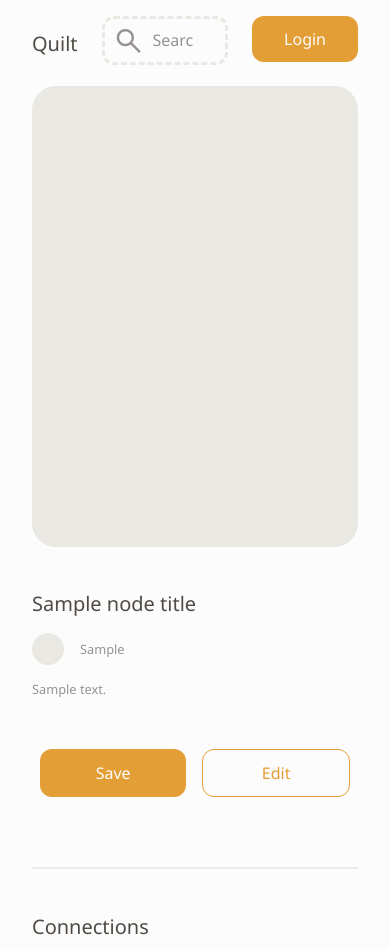
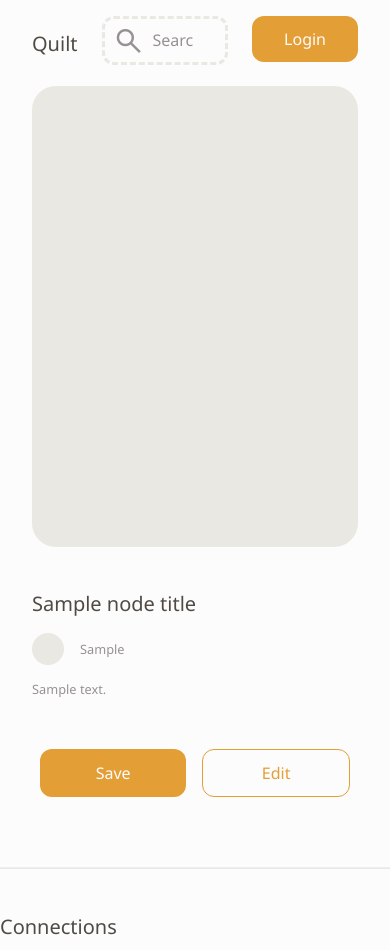
Before and after one commit to CSCI-5117-F26/developing-the-interactive-web-project-1-group-5, a Flask app: template src/developing_the_interactive_web_project_1_group_5/templates/node_parent.html in a window 390 px wide. Shown: the top 950 px of the page. Run offline with Flask 3, Linux system fonts and the light colour scheme; the template is opened without the code that fills it: most values are stand-ins (such as "Sample title", 1, 10 or a date in 2020); data that the repository does not hold is empty; some libraries are stand-ins or nearby versions; some web fonts are replaced.

Commit message:
Removed margins on small screens + fix modal selection

```diff
--- a/src/developing_the_interactive_web_project_1_group_5/static/css/style.css
+++ b/src/developing_the_interactive_web_project_1_group_5/static/css/style.css
@@ -289,7 +289,6 @@ nav {
   min-width: 200px;
   padding: 0.1rem;
   overflow: hidden;
-  /* border-radius: 2rem; */
   background-color: transparent;
   border: none !important;
 }
@@ -309,7 +308,6 @@ nav {
   color: var(--primary-color);
   overflow: hidden;
   background-color: var(--background-color);
-  /* border-radius: 1.5rem; */
 }
 
 .node-info {
@@ -751,7 +749,7 @@ nav {
 }
 
 .selected-node {
-  border: 1rem solid var(--accent-color);
+  border: 0.5rem solid var(--accent-color) !important;
   z-index: 100002;
 }
 
@@ -808,4 +806,19 @@ nav {
   .node-box-single {
     margin: 0rem;
   }
+
+  .discover-panel {
+    margin: 0;
+  }
+
+  #full-profile {
+    margin: 0;
+  }
+
+  .image-section, .format-box {
+    margin: 0 2rem;
+  }
+  .l-box {
+    margin: 0;
+  }
 }
```
